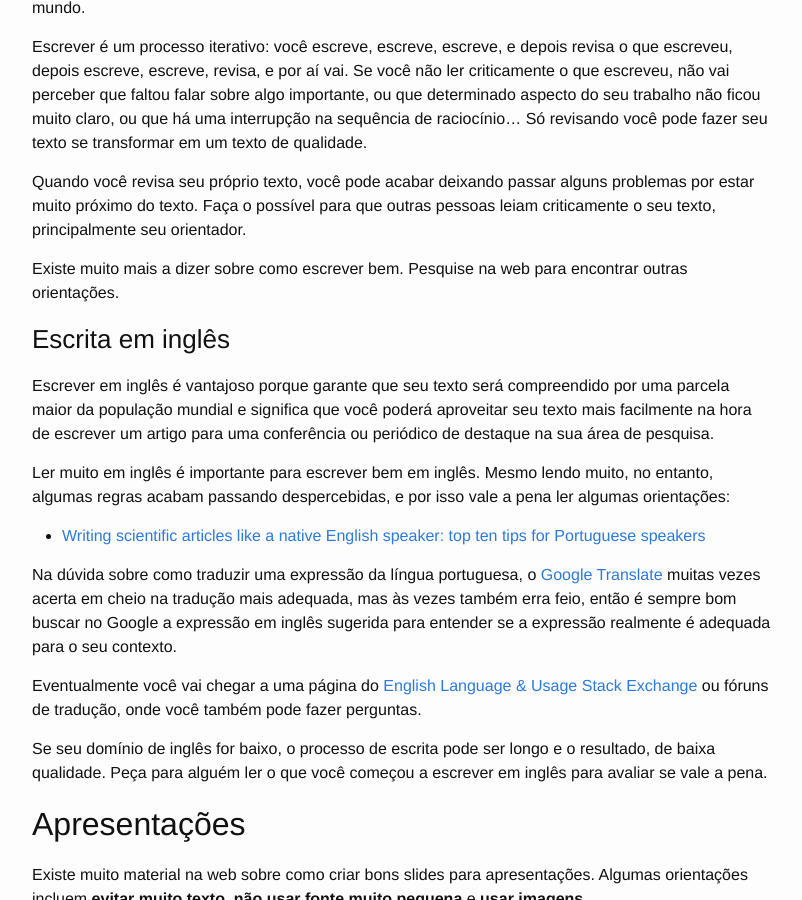
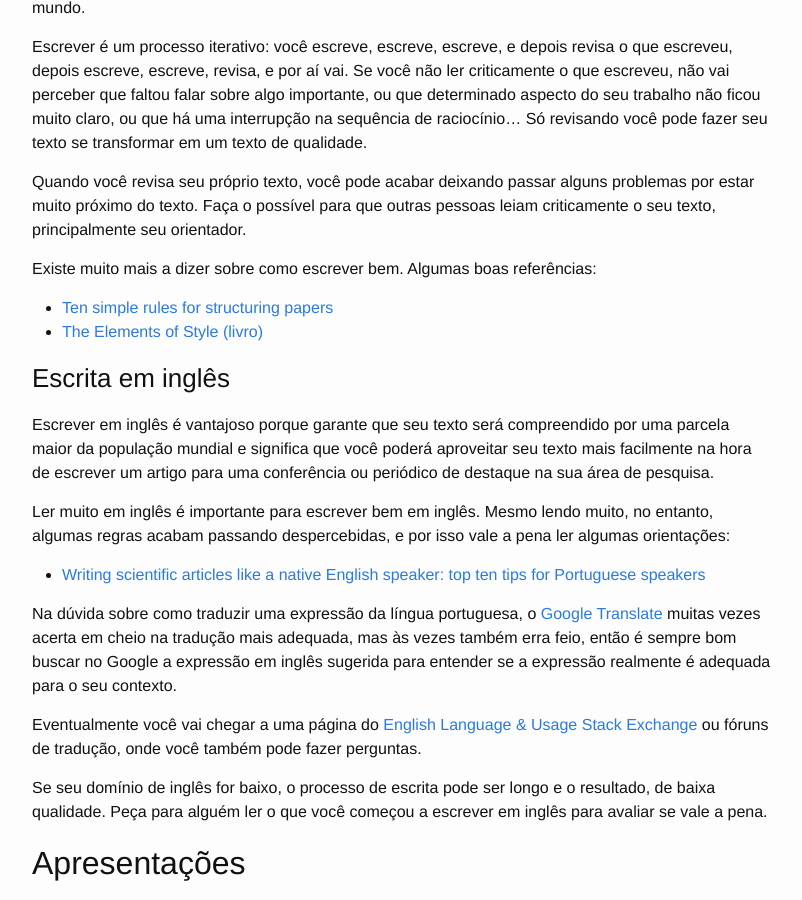
Before and after one commit to rodrigorgs/rodrigorgs.github.io, a Jekyll site: the page built from _posts/2016-04-23-orientacoes-para-potenciais-orientandos.md, in a window 1280 px wide and 900 px high, scrolled down 1974 px. Shown: the whole window, without its empty margins (238-1040 px from the left). Built offline with Jekyll 4.4.1, drawn with Linux system fonts in a browser that asks for light colours.

Commit message:
Sobre escrever bem.

```diff
--- a/_posts/2016-04-23-orientacoes-para-potenciais-orientandos.md
+++ b/_posts/2016-04-23-orientacoes-para-potenciais-orientandos.md
@@ -68,7 +68,10 @@ Escrever é um processo iterativo: você escreve, escreve, escreve, e depois rev
 
 Quando você revisa seu próprio texto, você pode acabar deixando passar alguns problemas por estar muito próximo do texto. Faça o possível para que outras pessoas leiam criticamente o seu texto, principalmente seu orientador.
 
-Existe muito mais a dizer sobre como escrever bem. Pesquise na web para encontrar outras orientações.
+Existe muito mais a dizer sobre como escrever bem. Algumas boas referências:
+
+- [Ten simple rules for structuring papers](http://biorxiv.org/content/biorxiv/early/2016/11/28/088278.full.pdf)
+- [The Elements of Style (livro)](https://en.wikipedia.org/wiki/The_Elements_of_Style)
 
 ### Escrita em inglês
 
```
